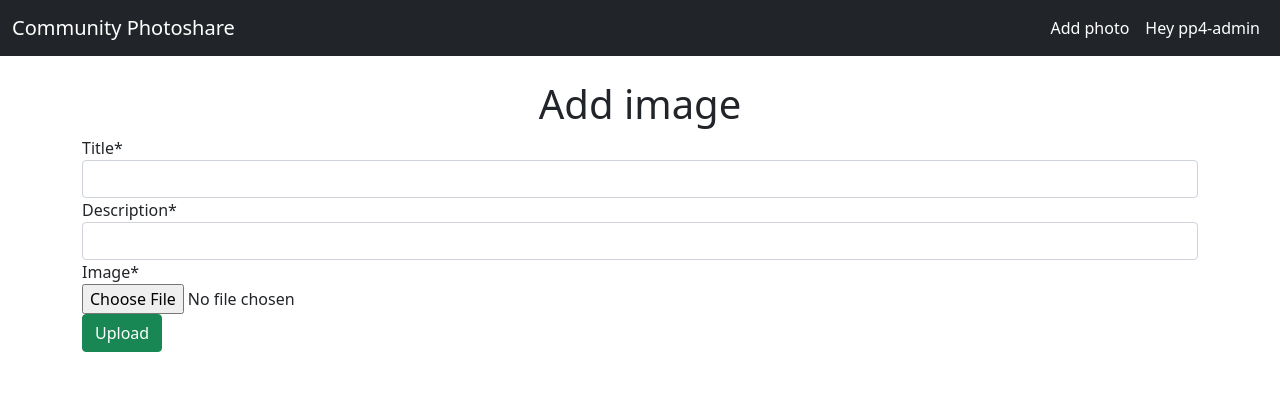
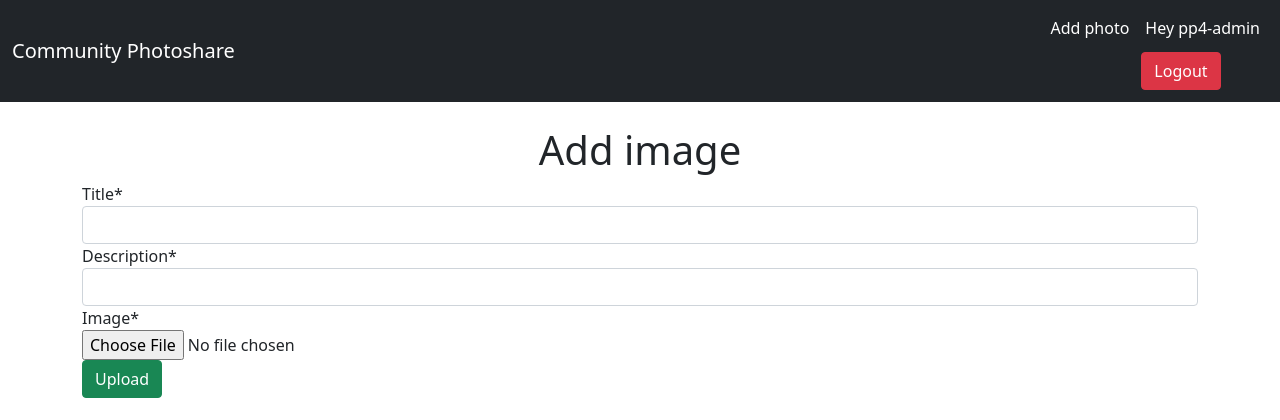
Before and after one commit to hardingrichard/pp4-photography-website, a Django app: page /image/create/ in a window 1280 px wide. Shown: the top 420 px of the page. Run offline with Django 4.2, Linux system fonts and the light colour scheme; a user stored in the database is signed in; parts of the project's set-up code (start-up, migrations or seed data) failed here and were passed over; some libraries are stand-ins or nearby versions.

Commit message:
Add ability for user to logout

```diff
--- a/templates/navbar.html
+++ b/templates/navbar.html
@@ -15,11 +15,12 @@
                 </li>
                 <li class="nav-item">
                     <a class="nav-link active" href="#">Hey {{user.username}}</a>
+                    <a href="{% url 'user:logout' %}" class="btn btn-md btn-danger m-1">Logout</a>
                 </li>
                 {% else %}
 
                 <li class="nav-item">
-                    <a href="{% url 'user:login' %}" class="btn btn-sm btn-primary">Sign In</a>
+                    <a href="{% url 'user:login' %}" class="btn btn-md btn-success m-1">Login</a>
                 </li>
                 {% endif %}
             </ul>
```
Also changed, not shown: db.sqlite3.
